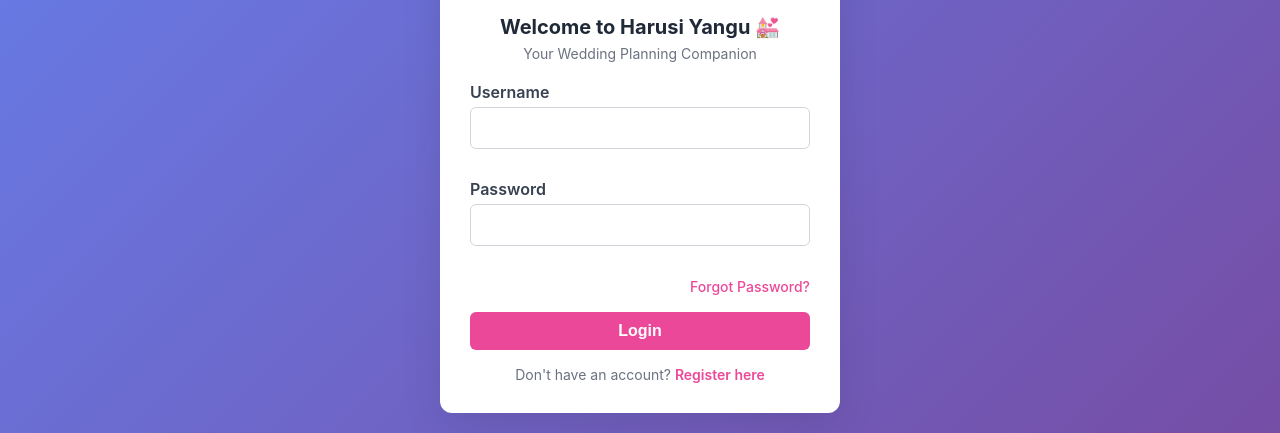
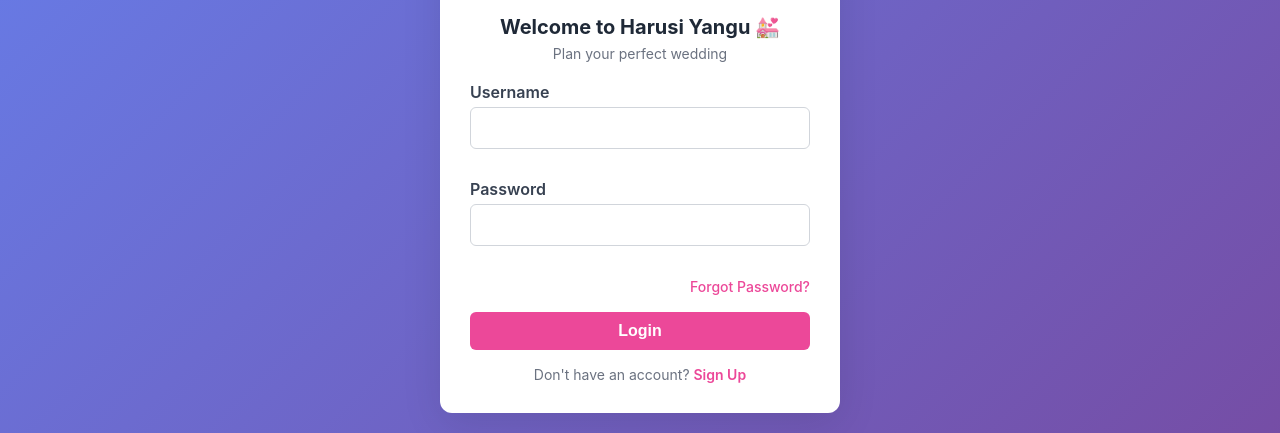
Before and after one commit to salva669/harusi, a React (Create React App) app in the folder harusi-frontend/: page /login in a window 1280 px wide. Shown: the part 272-705 px from the top of the page. Built offline with nearby package versions, Linux system fonts and the light colour scheme.

Commit message:
change motto

```diff
--- a/harusi-frontend/src/components/Auth/Login.jsx
+++ b/harusi-frontend/src/components/Auth/Login.jsx
@@ -42,7 +42,7 @@ export const Login = () => {
     <div className="auth-header">
       <Heart className="heart-icon" />
       <h1>Welcome to Harusi Yangu 💒</h1>
-      <p>Your Wedding Planning Companion</p>
+      <p>Plan your perfect wedding</p>
     </div>
 
     {error && <div className="alert error">{error}</div>}
@@ -78,7 +78,7 @@ export const Login = () => {
     </form>
 
     <p className="auth-link">
-      Don't have an account? <Link to="/register">Register here</Link>
+      Don't have an account? <Link to="/register">Sign Up</Link>
     </p>
   </div>
 </div>
```
